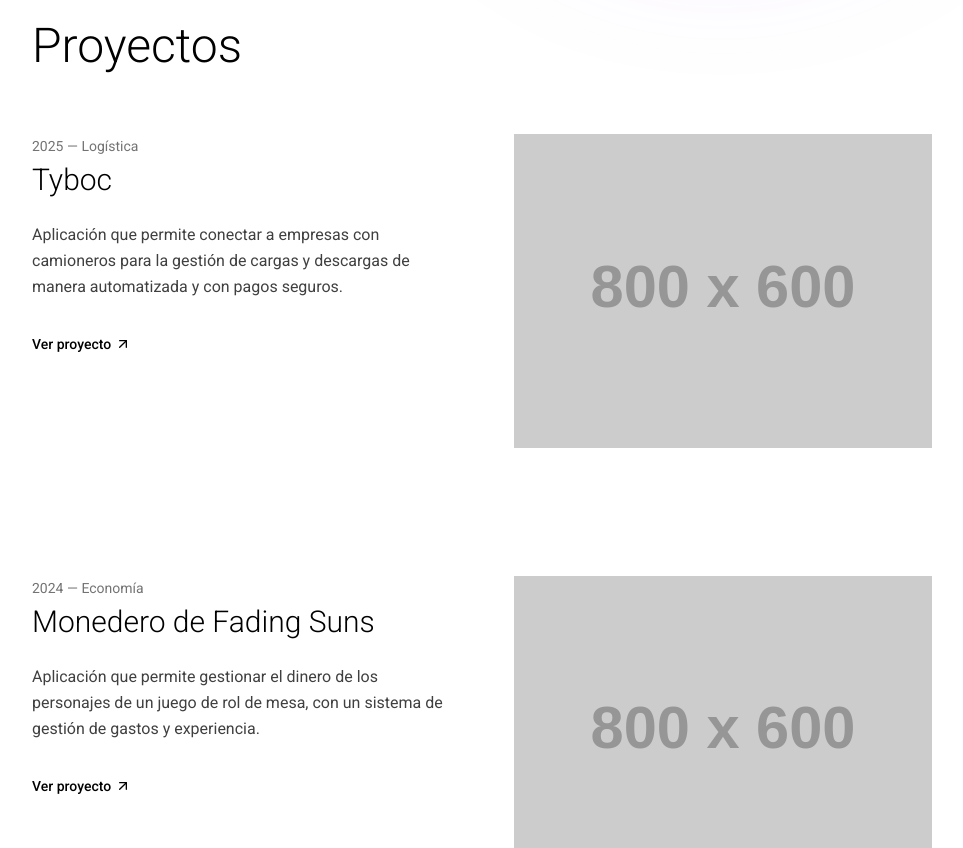
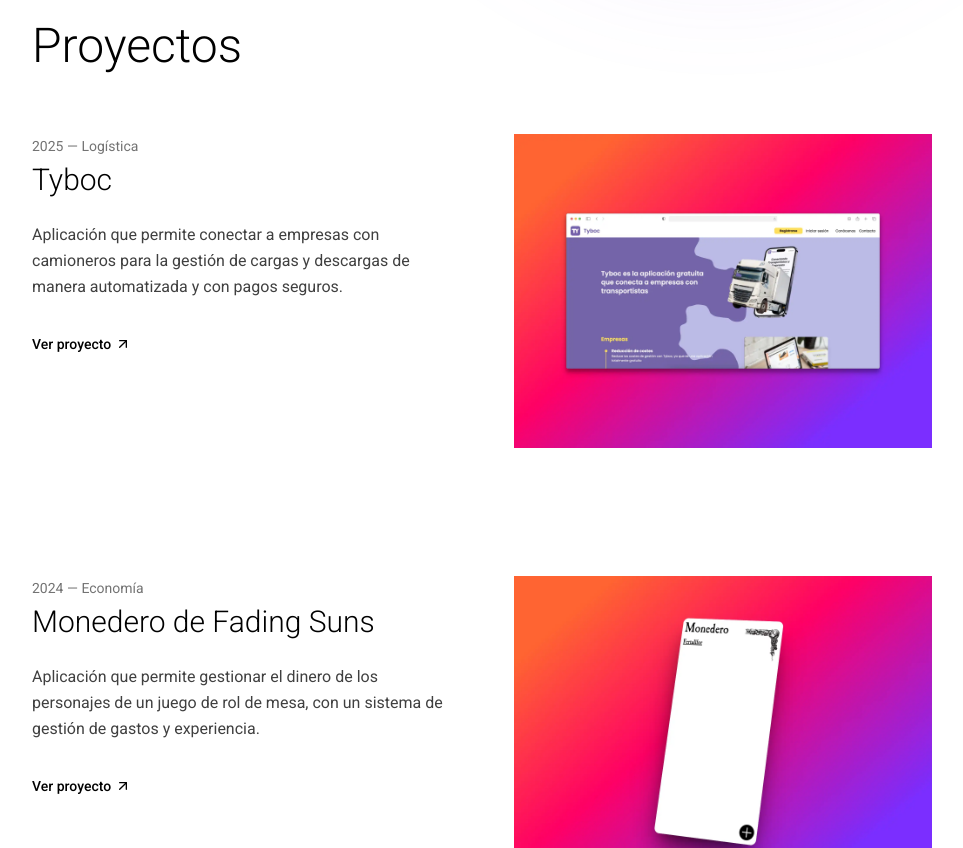
Before and after one commit to hitses/portfolio-react, a React (Vite) app: page / in a window 1280 px wide. Shown: the part 680-1528 px from the top of the page, without its empty margins (158-1121 px from the left). Built offline with nearby package versions, Linux system fonts and the light colour scheme.

Commit message:
feat: agregar imágenes a los proyectos y actualizar traducciones en inglés y español

```diff
--- a/src/assets/i18n/en.tsx
+++ b/src/assets/i18n/en.tsx
@@ -20,7 +20,7 @@ export default {
       }
     },
     experience: {
-      title: 'Work Experience',
+      title: 'Professional career',
       description: 'Lorem ipsum dolor sit amet, consectetur adipiscing elit.'
     },
     projects: {
--- a/src/assets/i18n/es.tsx
+++ b/src/assets/i18n/es.tsx
@@ -20,7 +20,7 @@ export default {
       }
     },
     experience: {
-      title: 'Experiencia Laboral',
+      title: 'Trayectoria profesional',
       description: 'Lorem ipsum dolor sit amet, consectetur adipiscing elit.'
     },
     projects: {
@@ -33,7 +33,8 @@ export default {
           title: 'Tyboc',
           description:
             'Aplicación que permite conectar a empresas con camioneros para la gestión de cargas y descargas de manera automatizada y con pagos seguros.',
-          link: 'https://tyboc.com'
+          link: 'https://tyboc.com',
+          img: '/tyboc.webp'
         },
         {
           year: 2024,
@@ -41,7 +42,8 @@ export default {
           title: 'Monedero de Fading Suns',
           description:
             'Aplicación que permite gestionar el dinero de los personajes de un juego de rol de mesa, con un sistema de gestión de gastos y experiencia.',
-          link: 'https://monedero-fading-suns.web.app/'
+          link: 'https://monedero-fading-suns.web.app/',
+          img: '/fadingSunsWallet.webp'
         }
       ]
     },
--- a/src/components/Project.tsx
+++ b/src/components/Project.tsx
@@ -6,6 +6,7 @@ type ProjectProps = {
   title: string
   description: string
   link: string
+  img: string
 }
 
 export const Project = ({
@@ -13,7 +14,8 @@ export const Project = ({
   sector,
   title,
   description,
-  link
+  link,
+  img
 }: ProjectProps) => {
   const { t } = useTranslation()
 
@@ -61,7 +63,8 @@ export const Project = ({
             <img
               alt='Rediseño de Marca para Artesanía Local'
               className='object-cover transition-transform duration-500 group-hover:scale-105'
-              src='https://placehold.co/800x600/EEE/31343C'
+              src={img}
+              loading='lazy'
             />
           </div>
           <div className='absolute inset-0 border border-neutral-200 opacity-0 group-hover:opacity-100 transition-opacity duration-300'></div>
--- a/src/views/Projects.tsx
+++ b/src/views/Projects.tsx
@@ -11,6 +11,7 @@ const Projects: React.FC = () => {
     title: string
     description: string
     link: string
+    img: string
   }[]
 
   return (
@@ -28,6 +29,7 @@ const Projects: React.FC = () => {
             title={project.title}
             description={project.description}
             link={project.link}
+            img={project.img}
           />
         ))}
       </div>
```
Also changed, not shown: public/fadingSunsWallet.webp (added), public/tyboc.webp (added).
